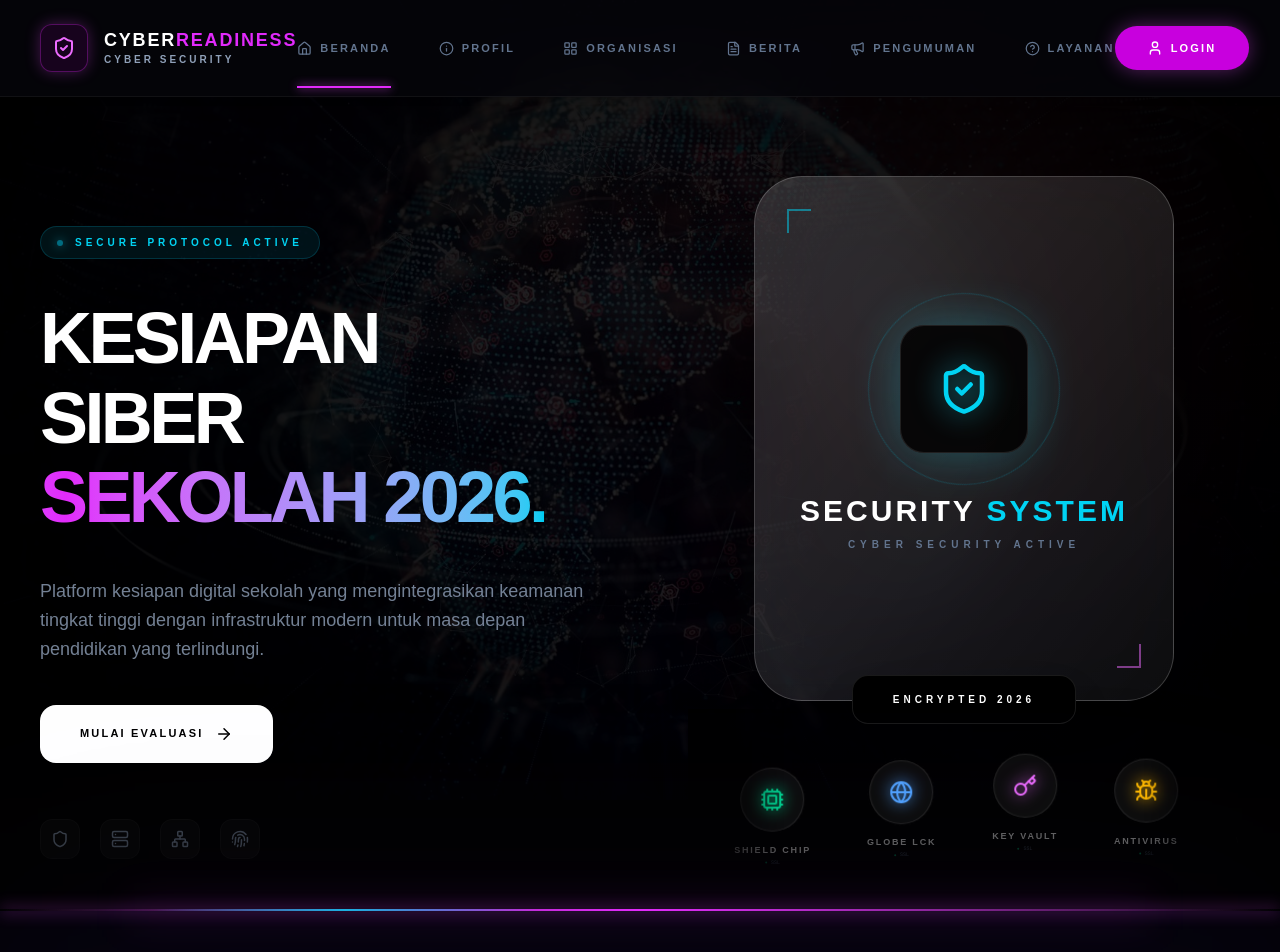
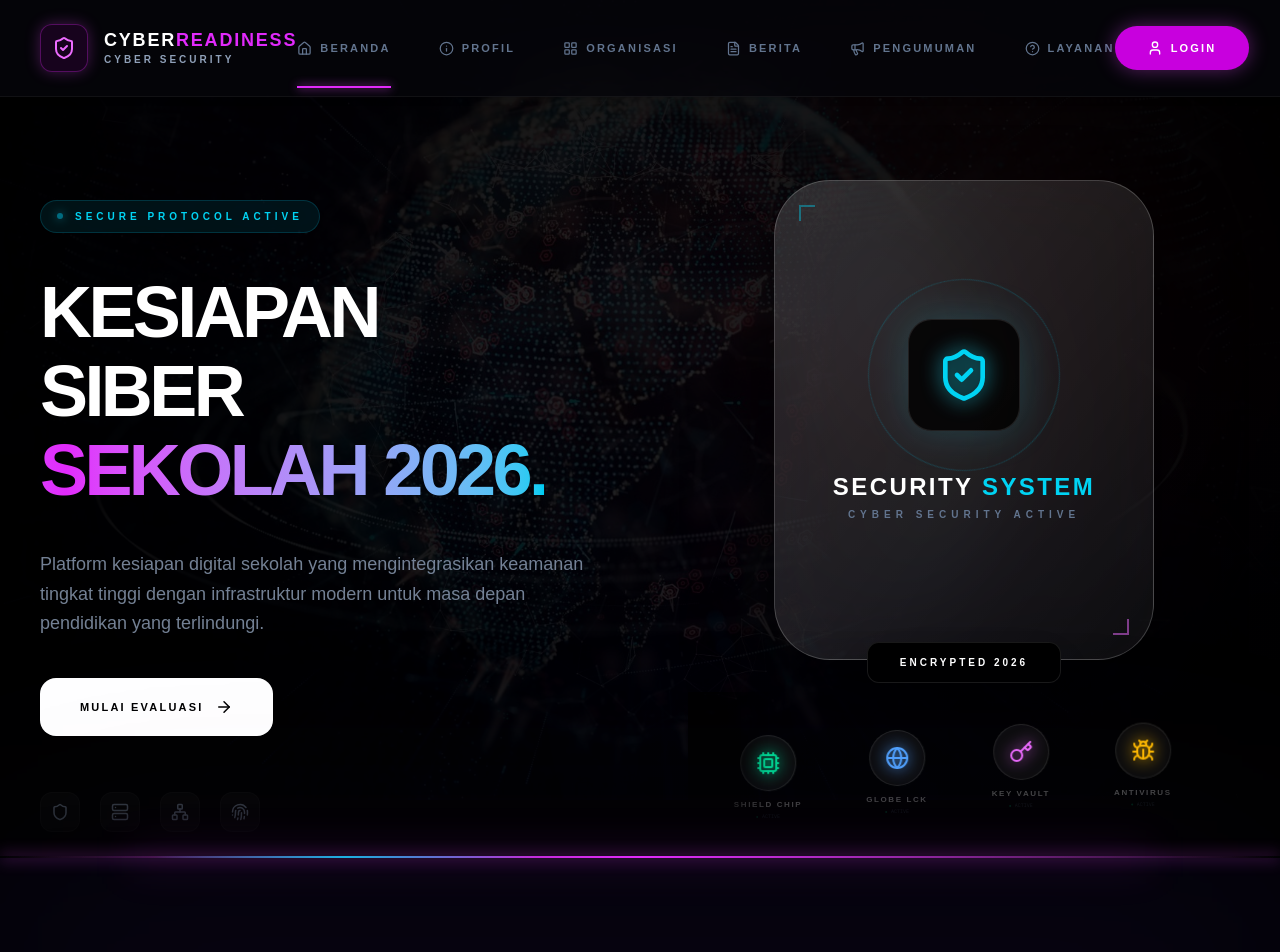
Before and after one commit to Edwinn1711/cyber-backend, a Next.js app: page / in a window 1280 px wide. Shown: the top 952 px of the page. Built offline with nearby package versions, Linux system fonts and the light colour scheme.

Commit message:
fix: optimized and downscaled tech marquee with transparent orbs and clean labels

```diff
--- a/app/(loginregister)/page.tsx
+++ b/app/(loginregister)/page.tsx
@@ -463,45 +463,48 @@ const TECH_ICONS = [
 
 const CyberHiveMarquee = () => {
   return (
-    <div className="relative w-full h-[150px] lg:h-[200px] overflow-hidden mt-2 select-none bg-transparent">
-      {/* Masking Halus Pinggiran */}
-      <div className="absolute inset-y-0 left-0 w-24 bg-gradient-to-r from-black to-transparent z-10 pointer-events-none" />
-      <div className="absolute inset-y-0 right-0 w-24 bg-gradient-to-l from-black to-transparent z-10 pointer-events-none" />
+    <div className="relative w-full h-[120px] lg:h-[160px] overflow-hidden select-none bg-transparent">
+      {/* Masking Halus Pinggiran (Fading effect kiri-kanan) */}
+      <div className="absolute inset-y-0 left-0 w-20 bg-gradient-to-r from-black to-transparent z-10 pointer-events-none" />
+      <div className="absolute inset-y-0 right-0 w-20 bg-gradient-to-l from-black to-transparent z-10 pointer-events-none" />
 
       <div className="flex items-center h-full">
         <motion.div
-          className="flex gap-8 lg:gap-14 px-10"
+          className="flex gap-10 lg:gap-16 px-10"
           animate={{ x: [0, -1800] }}
           transition={{ duration: 50, repeat: Infinity, ease: "linear" }}
         >
+          {/* Mapping data 3x agar loop tidak terputus */}
           {[...TECH_ICONS, ...TECH_ICONS, ...TECH_ICONS].map((node, i) => (
             <motion.div
               key={i}
-              animate={{ y: [0, Math.sin(i) * 10, 0] }}
-              transition={{ duration: 5 + (i % 2), repeat: Infinity, ease: "easeInOut" }}
+              // Animasi melayang naik turun yang halus
+              animate={{ y: [0, Math.sin(i) * 8, 0] }}
+              transition={{ duration: 5, repeat: Infinity, ease: "easeInOut" }}
               className="group relative flex-shrink-0 flex flex-col items-center justify-center bg-transparent"
             >
-              {/* --- LINGKARAN (ORB) - UKURAN DIKECILKAN --- */}
-              <div className="relative w-14 h-14 lg:w-16 lg:h-16 rounded-full border border-white/10 bg-white/5 backdrop-blur-sm flex items-center justify-center transition-all duration-500 group-hover:border-cyan-500/40 group-hover:scale-110 shadow-none">
+              {/* --- LINGKARAN (ORB) MINI & TRANSPARAN --- */}
+              <div className="relative w-12 h-12 lg:w-14 lg:h-14 rounded-full border border-white/10 bg-white/5 backdrop-blur-md flex items-center justify-center transition-all duration-500 group-hover:border-cyan-500/40 group-hover:scale-110 shadow-none">
 
-                {/* Efek Cahaya Ikon */}
+                {/* Ikon dengan Glow tipis */}
                 <node.icon
-                  size={20}
+                  size={18}
                   className={`${node.col} lg:size-6 drop-shadow-[0_0_8px_currentColor] transition-all`}
                 />
 
-                {/* Ring Orbit Tipis */}
-                <div className="absolute inset-[-3px] rounded-full border border-dashed border-white/5 animate-[spin_15s_linear_infinite] opacity-50" />
+                {/* Ring Orbit Putus-putus (Sangat Tipis) */}
+                <div className="absolute inset-[-2px] rounded-full border border-dashed border-white/5 animate-[spin_15s_linear_infinite] opacity-40" />
               </div>
 
-              {/* --- LABEL TEKS (MELAYANG BEBAS) --- */}
-              <div className="mt-3 text-center pointer-events-none">
-                <p className="text-[7px] lg:text-[9px] font-black text-white/40 uppercase tracking-[0.2em] group-hover:text-cyan-400 transition-colors">
+              {/* --- LABEL TEKS (HUD STYLE) --- */}
+              <div className="mt-2 text-center pointer-events-none">
+                <p className="text-[7px] lg:text-[8px] font-black text-white/30 uppercase tracking-[0.2em] group-hover:text-cyan-400 transition-colors duration-300">
                   {node.label}
                 </p>
-                <div className="flex items-center justify-center gap-1 mt-0.5 opacity-30">
+                {/* Indikator Status Kecil */}
+                <div className="flex items-center justify-center gap-1 mt-0.5 opacity-20">
                   <div className="w-0.5 h-0.5 rounded-full bg-emerald-500" />
-                  <span className="text-[5px] font-mono text-slate-500 uppercase">SSL</span>
+                  <span className="text-[5px] font-mono text-slate-500 uppercase">ACTIVE</span>
                 </div>
               </div>
             </motion.div>
@@ -511,7 +514,6 @@ const CyberHiveMarquee = () => {
     </div>
   );
 };
-
 export default function CyberLandingDark() {
   const router = useRouter();
   const [bgIdx, setBgIdx] = useState(0);
@@ -711,40 +713,46 @@ export default function CyberLandingDark() {
         <section className="relative min-h-screen lg:min-h-[calc(100vh-120px)] flex items-center justify-center w-full max-w-[1400px] mx-auto px-6 lg:px-10 pt-28 pb-10 lg:py-0">
            <div className="flex flex-col lg:grid lg:grid-cols-2 gap-16 lg:gap-24 items-center w-full">
 
-              {/* --- AREA WIDGET & MARQUEE (HP: ATAS | LAPTOP: KANAN) --- */}
-              <div className="relative w-full flex flex-col items-center justify-center order-1 lg:order-2" style={{ perspective: 2000 }}>
+{/* --- AREA WIDGET & MARQUEE (REVISI: UKURAN LEBIH KOMPAK & RAPI) --- */}
+<div className="relative w-full flex flex-col items-center justify-center order-1 lg:order-2 pt-10 lg:pt-0 pb-12 lg:pb-0">
 
-                 {/* 3D SECURITY CARD */}
+                 {/* 3D SECURITY CARD (SKALA DIKECILKAN AGAR TIDAK MENTOK) */}
+                 <div className="relative" style={{ perspective: 2000 }}>
                     <motion.div
                        style={{ rotateX, rotateY, transformStyle: "preserve-3d" }}
-                    className="relative w-[300px] h-[380px] sm:w-[340px] sm:h-[430px] lg:w-[420px] lg:h-[525px] bg-gradient-to-br from-white/15 to-white/5 backdrop-blur-2xl rounded-[3rem] p-1 shadow-[0_50px_100px_rgba(0,0,0,0.7)] border border-white/20 flex flex-col items-center justify-center group/card"
+                       className="relative w-[260px] h-[330px] sm:w-[300px] sm:h-[380px] lg:w-[380px] lg:h-[480px] bg-gradient-to-br from-white/15 to-white/5 backdrop-blur-2xl rounded-[2.5rem] lg:rounded-[3.5rem] p-1 shadow-[0_40px_80px_rgba(0,0,0,0.6)] border border-white/20 flex flex-col items-center justify-center group/card"
                     >
-                    <div className="absolute top-8 left-8 w-6 h-6 border-t-2 border-l-2 border-cyan-400/50" />
-                    <div className="absolute bottom-8 right-8 w-6 h-6 border-b-2 border-r-2 border-fuchsia-400/50" />
+                       {/* Dekorasi Neon Sudut */}
+                       <div className="absolute top-6 left-6 w-4 h-4 border-t-2 border-l-2 border-cyan-400/40" />
+                       <div className="absolute bottom-6 right-6 w-4 h-4 border-b-2 border-r-2 border-fuchsia-400/50" />
 
-                    <div className="relative flex items-center justify-center mb-10" style={{ transform: "translateZ(80px)" }}>
-                       <div className="absolute w-48 h-48 border border-cyan-500/20 rounded-full animate-[spin_20s_linear_infinite]" />
-                       <div className="w-28 h-28 lg:w-32 lg:h-32 bg-black/80 border border-white/10 rounded-3xl flex items-center justify-center shadow-[0_0_50px_rgba(34,211,238,0.3)]">
-                          <ShieldCheck size={54} className="text-cyan-400 drop-shadow-[0_0_15px_rgba(34,211,238,0.8)]" />
+                       <div className="relative flex items-center justify-center mb-6 lg:mb-10" style={{ transform: "translateZ(60px)" }}>
+                          <div className="absolute w-36 h-36 lg:w-48 lg:h-48 border border-cyan-500/20 rounded-full animate-[spin_20s_linear_infinite]" />
+                          <div className="w-20 h-20 lg:w-28 lg:h-28 bg-black/80 border border-white/10 rounded-2xl lg:rounded-3xl flex items-center justify-center shadow-[0_0_40px_rgba(34,211,238,0.2)]">
+                             <ShieldCheck size={42} className="lg:size-14 text-cyan-400 drop-shadow-[0_0_10px_#22d3ee]" />
                           </div>
                        </div>
 
-                    <div className="text-center space-y-2" style={{ transform: "translateZ(50px)" }}>
-                       <h3 className="text-2xl lg:text-3xl font-black text-white tracking-[0.1em] uppercase">
+                       <div className="text-center space-y-1" style={{ transform: "translateZ(40px)" }}>
+                          <h3 className="text-xl lg:text-2xl font-black text-white tracking-[0.1em] uppercase">
                              Security <span className="text-cyan-400">System</span>
                           </h3>
-                       <p className="text-[10px] font-bold text-slate-500 uppercase tracking-[0.5em]">
+                          <p className="text-[8px] lg:text-[10px] font-bold text-slate-500 uppercase tracking-[0.5em]">
                              Cyber Security Active
                           </p>
                        </div>
 
-                    <div className="absolute -bottom-6 px-10 py-4 bg-black border border-white/10 text-white rounded-2xl text-[10px] font-black tracking-[0.4em] shadow-2xl" style={{ transform: "translateZ(100px)" }}>
+                       <div
+                         className="absolute -bottom-4 lg:-bottom-6 px-8 py-3 bg-black border border-white/10 text-white rounded-xl text-[8px] lg:text-[10px] font-black tracking-[0.3em] shadow-2xl"
+                         style={{ transform: "translateZ(80px)" }}
+                       >
                          ENCRYPTED 2026
                        </div>
                     </motion.div>
+                 </div>
 
-                 {/* CYBER HIVE MARQUEE (Logo Melayang Bebas) */}
-                 <div className="w-full max-w-[100vw]">
+                 {/* CYBER HIVE MARQUEE (DIBERI JARAK AGAR TIDAK MEPET) */}
+                 <div className="w-full max-w-[100vw] mt-6 lg:mt-8">
                     <CyberHiveMarquee />
                  </div>
               </div>
```
Lines whose indentation alone changed are shown as unchanged.
